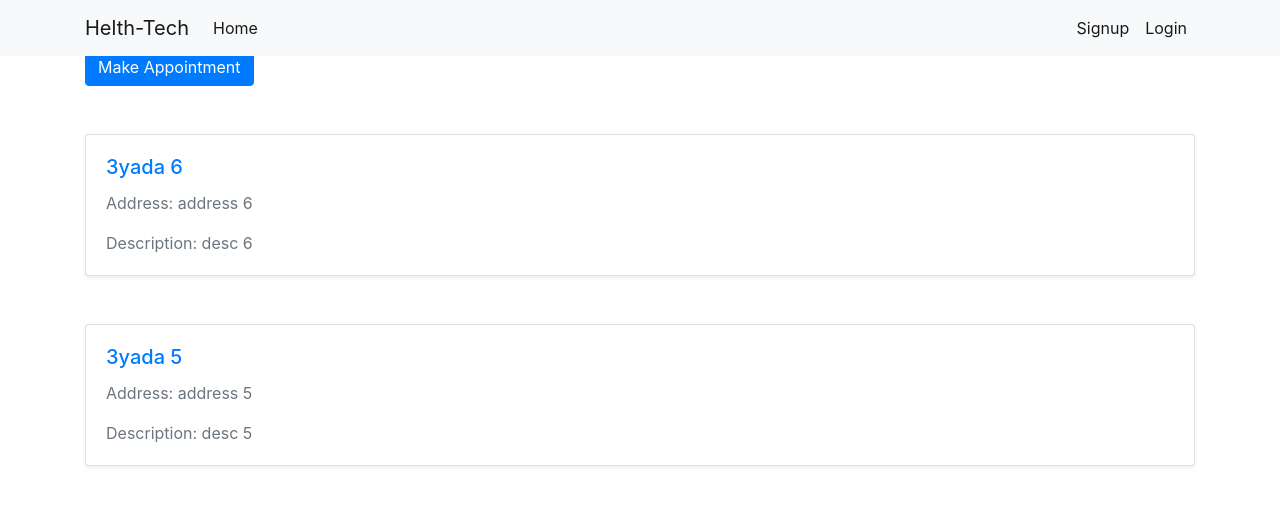
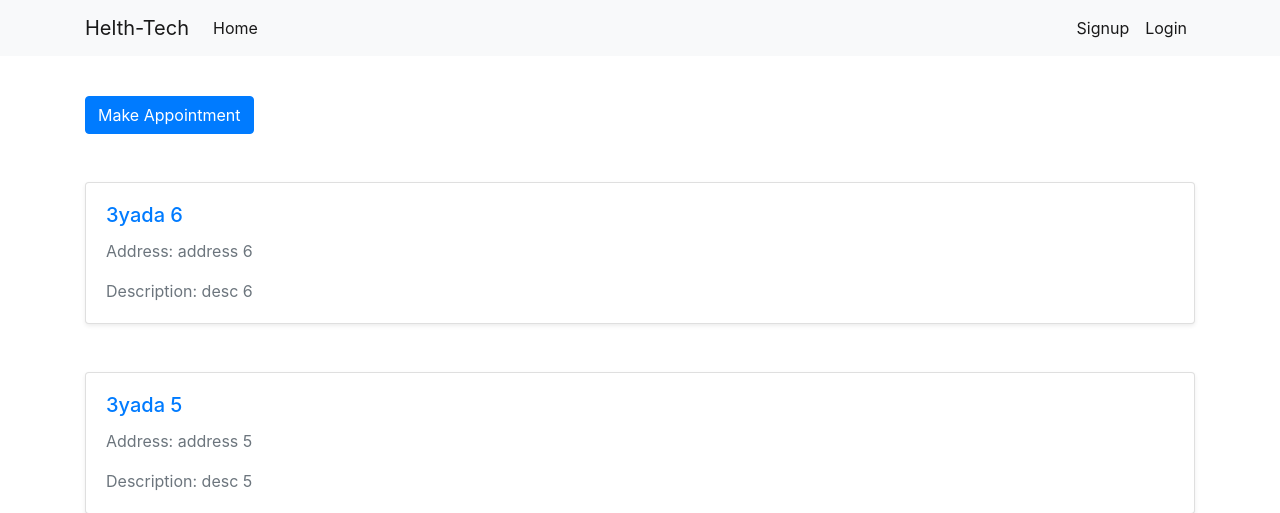
Before and after one commit to AhmedNasr7/SE2018G21, a PHP site: page /clinic.php in a window 1280 px wide. Shown: the top 513 px of the page. Run offline with PHP 8.4, Linux system fonts and the light colour scheme; data comes from the database, SQL or seed files in the repository.

Commit message:
modefied some changes in styling

```diff
--- a/views/clinic-profile/clinic-list-view.php
+++ b/views/clinic-profile/clinic-list-view.php
@@ -47,7 +47,7 @@
     endif;
 ?>
 
-<a href="./make-appointment.php" class="btn btn-primary"> Make Appointment </a>
+<a href="./make-appointment.php" class="btn btn-primary mt-5"> Make Appointment </a>
 
 <?php
     foreach($clinics as $clinic):
--- a/views/clinic-profile/clinic-profile-view.php
+++ b/views/clinic-profile/clinic-profile-view.php
@@ -31,11 +31,6 @@
                 <?php
                     endif;
                     ?>
-
-            <?php
-                elseif($_SESSION['loggedinUser']->acc_type == 0):
-            ?>
-                <a href="#" class="btn btn-primary">Make Appointment</a>
             <?php
                 endif;
             ?>
```
